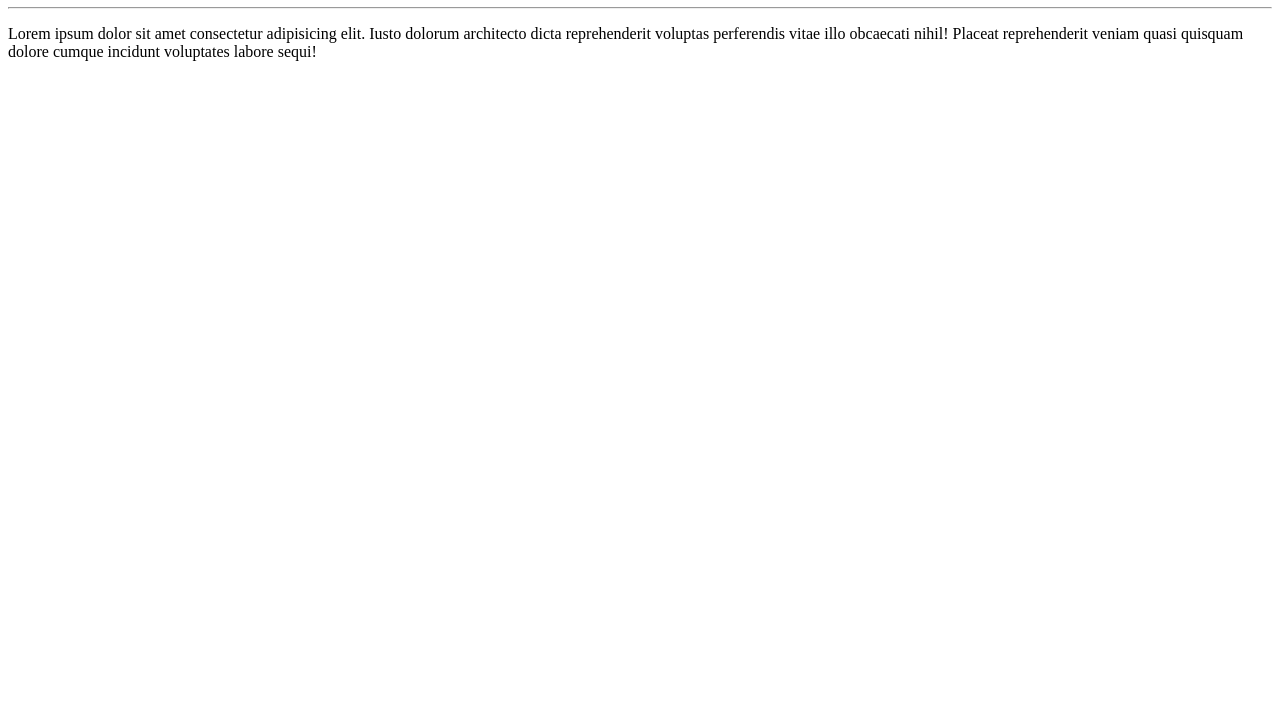
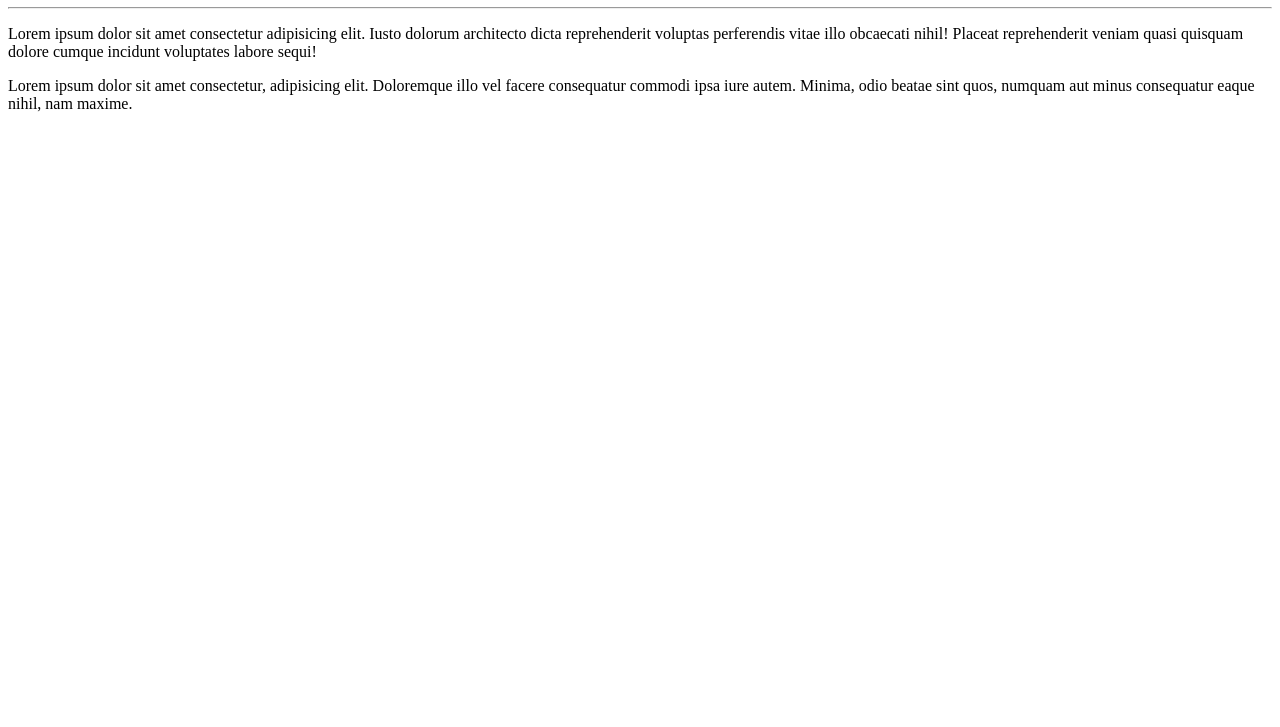
Before and after one commit to adn-tech/Ola-Mundo, a plain HTML site: page site-exemplo/index.html in a window 1280 px wide. Shown: the part 73-800 px from the top of the page. Drawn offline with Linux system fonts and the light colour scheme.

Commit message:
Parágrafo adicionado

```diff
--- a/site-exemplo/index.html
+++ b/site-exemplo/index.html
@@ -10,7 +10,8 @@
     <h1>Olá, Mundo!</h1>
     <hr>
 <p>Lorem ipsum dolor sit amet consectetur adipisicing elit. Iusto dolorum architecto dicta reprehenderit voluptas perferendis vitae illo obcaecati nihil! Placeat reprehenderit veniam quasi quisquam dolore cumque incidunt voluptates labore sequi!
-</p>
+<p>Lorem ipsum dolor sit amet consectetur, adipisicing elit. Doloremque illo vel facere consequatur commodi ipsa iure autem. Minima, odio beatae sint quos, numquam aut minus consequatur eaque nihil, nam maxime.</p>
+
 </p>
 </body>
 </html>
```
